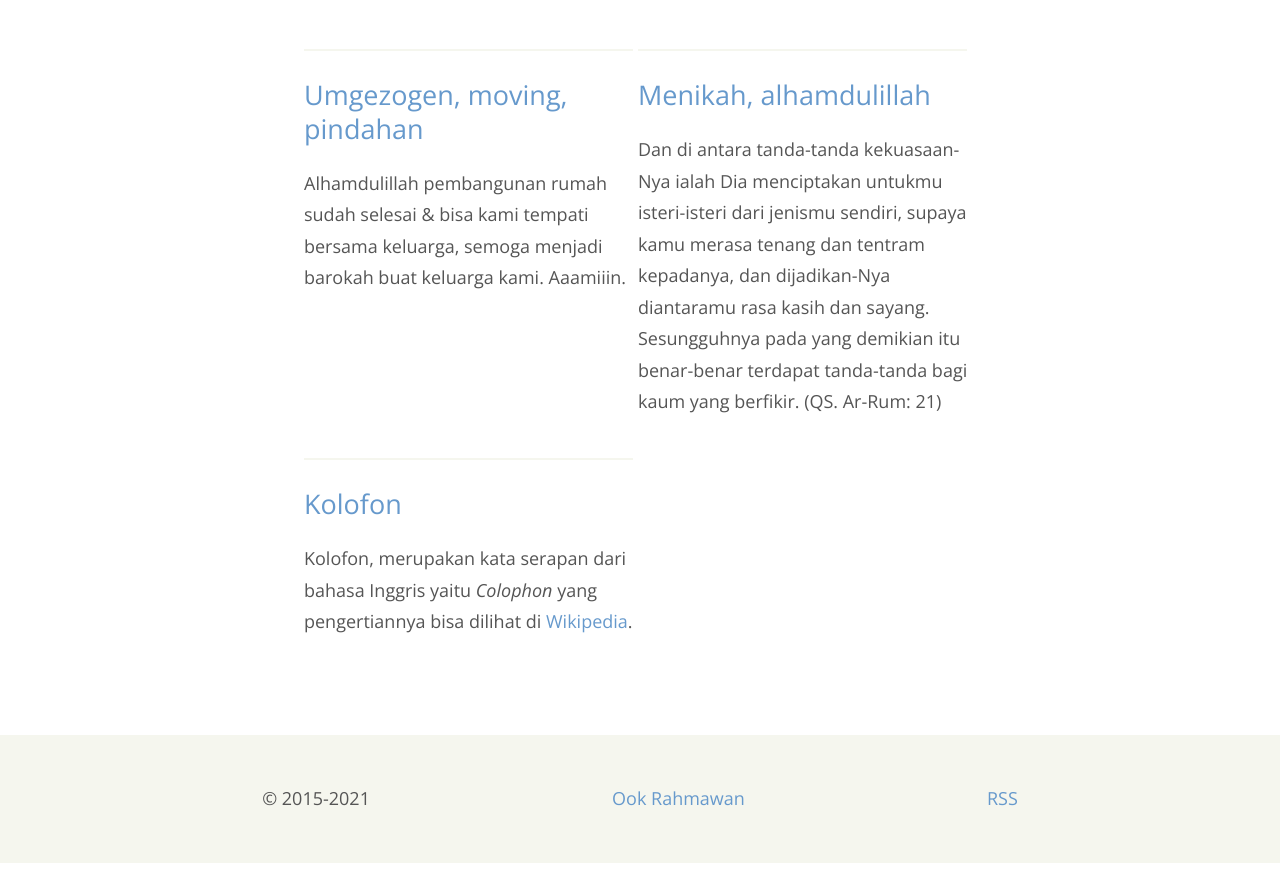
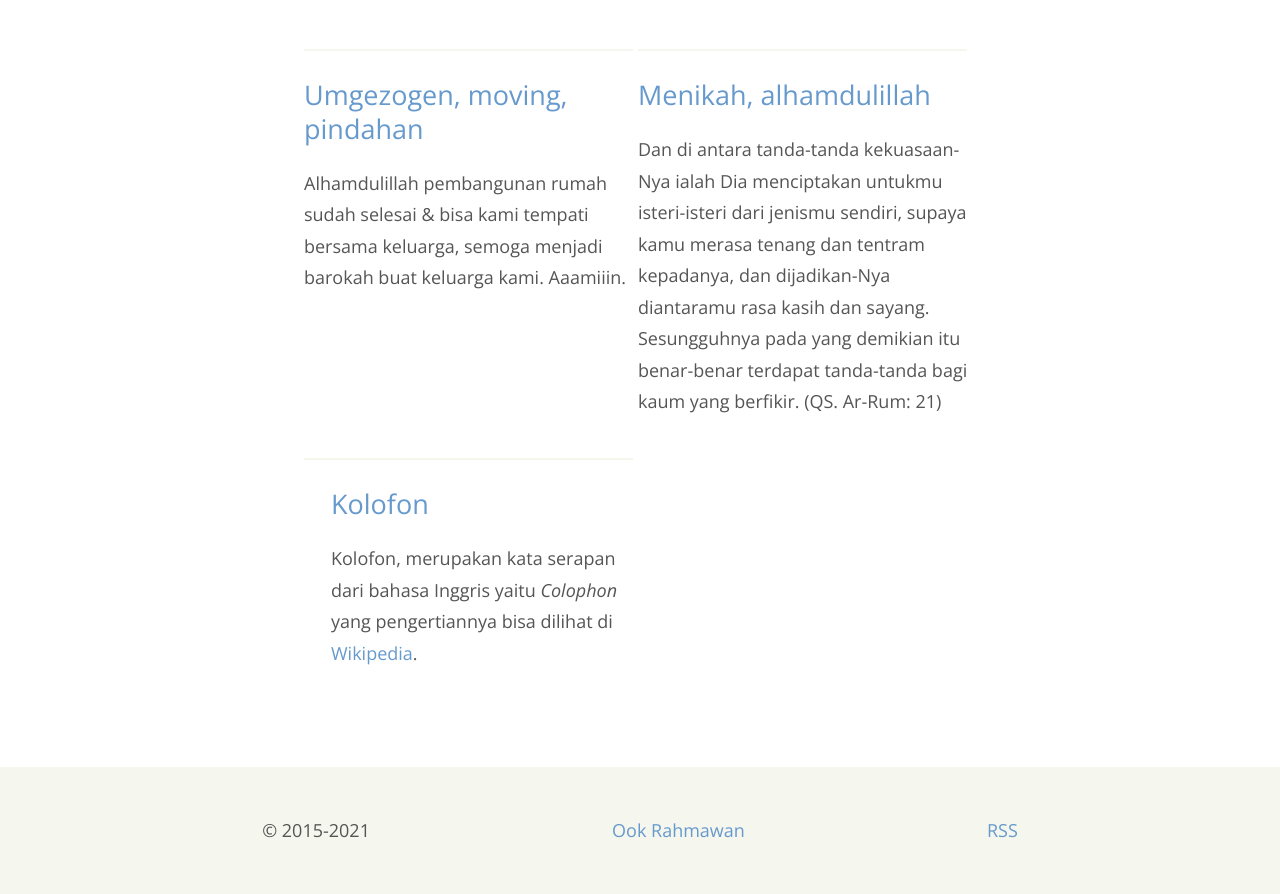
Before and after one commit to krhmwn/krhmwn, a Jekyll site: the page built from index.html, in a window 1280 px wide. Shown: the part 1138-2032 px from the top of the page. Built offline with Jekyll 4.4.1, drawn with Linux system fonts in a browser that asks for light colours; before the commit the page ends 2001 px from its top, so only the background shows below that; grey boxes are pictures that could not be loaded.

Commit message:
update v.1.0.20

```diff
--- a/assets/css/main.css
+++ b/assets/css/main.css
@@ -194,7 +194,7 @@ border-top: 0 none;
 }
 
 .post li:last-child {
-padding-left: 1.5em;
+padding-left: 0;
 }
 
 .card {
@@ -232,7 +232,7 @@ vertical-align:top
 }
 
 .post li:last-child {
-padding-left: 0;
+padding-left: 1.5em;
 }
 
 }
```
